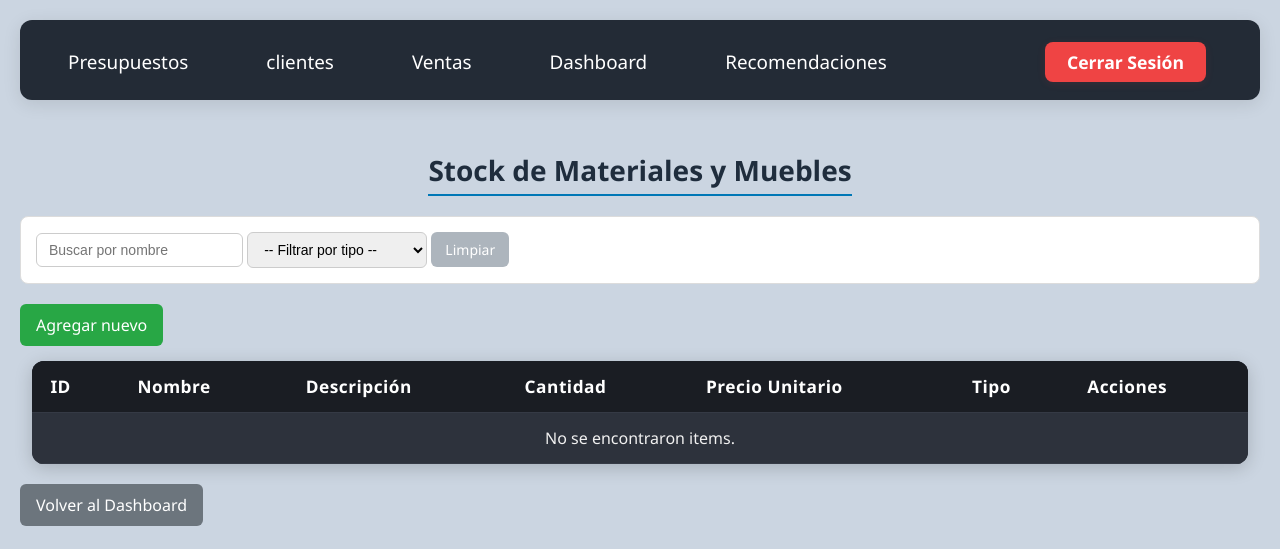
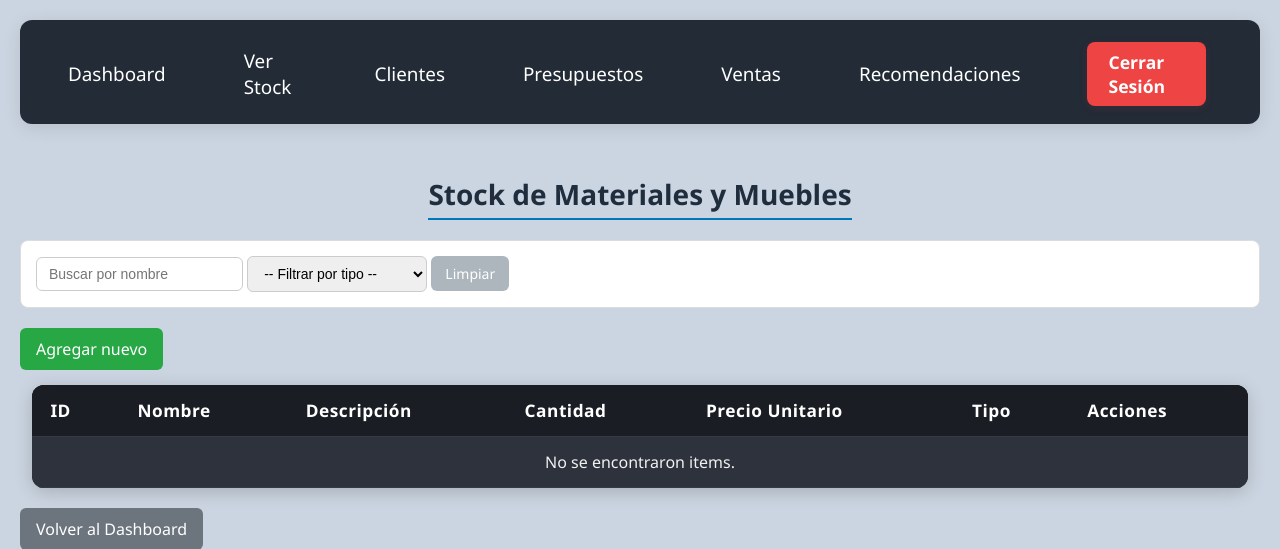
Before and after one commit to Kevinnyanez/APPYSTUDIOS, a PHP site: page /stock.php in a window 1280 px wide. Shown: the top 549 px of the page. Run offline with PHP 8.4, Linux system fonts and the light colour scheme; the visitor is signed in with stand-in values (Sample User, id 1); data that the repository does not hold is empty.

Commit message:
nuevo headder y barra de navegacion

```diff
--- /dev/null
+++ b/header.php
@@ -0,0 +1,69 @@
+<?php
+// Header de navegación unificado para toda la app
+?>
+<style>
+nav.appy-navbar {
+  background: #232b36;
+  border-radius: 12px;
+  padding: 22px 36px 18px 36px;
+  margin-bottom: 32px;
+  display: flex;
+  align-items: center;
+  gap: 36px;
+  box-shadow: 0 4px 18px rgba(0,0,0,0.10);
+  position: sticky;
+  top: 0;
+  z-index: 100;
+}
+nav.appy-navbar a {
+  color: #fff;
+  text-decoration: none;
+  font-size: 1.18rem;
+  font-weight: 500;
+  margin-right: 18px;
+  transition: color 0.18s, background 0.18s, box-shadow 0.18s;
+  padding: 6px 12px;
+  border-radius: 6px;
+}
+nav.appy-navbar a:hover {
+  background: #0077b6;
+  color: #fff;
+  box-shadow: 0 2px 8px rgba(0,119,182,0.10);
+}
+nav.appy-navbar .logout {
+  margin-left: auto;
+  background: #ef4444;
+  color: #fff;
+  font-weight: 700;
+  border-radius: 8px;
+  padding: 8px 22px;
+  font-size: 1.1rem;
+  box-shadow: 0 2px 8px rgba(239,68,68,0.10);
+  transition: background 0.18s, color 0.18s;
+}
+nav.appy-navbar .logout:hover {
+  background: #b91c1c;
+  color: #fff;
+}
+@media (max-width: 900px) {
+  nav.appy-navbar {
+    flex-wrap: wrap;
+    gap: 10px;
+    padding: 12px 8px 10px 8px;
+  }
+  nav.appy-navbar a {
+    font-size: 1rem;
+    margin-right: 8px;
+    padding: 6px 8px;
+  }
+}
+</style>
+<nav class="appy-navbar">
+    <a href="dashboard.php">Dashboard</a>
+    <a href="stock.php">Ver Stock</a>
+    <a href="clientes.php">Clientes</a>
+    <a href="presupuestos.php">Presupuestos</a>
+    <a href="ventas.php">Ventas</a>
+    <a href="recomendaciones.php">Recomendaciones</a>
+    <a href="logout.php" class="logout">Cerrar Sesión</a>
+</nav>
--- a/stock.php
+++ b/stock.php
@@ -381,15 +381,7 @@ nav .logout:hover {
 </style>
 </head>
 <body>
-
-<nav>
-    <a href="presupuestos.php">Presupuestos</a>
-    <a href="clientes.php">clientes</a>
-    <a href="ventas.php">Ventas</a>
-    <a href="dashboard.php">Dashboard</a>
-    <a href="recomendaciones.php">Recomendaciones</a>
-    <a href="logout.php" class="logout">Cerrar Sesión</a>
-</nav>
+<?php include 'header.php'; ?>
 
 <div style="text-align: center;">
   <h1 class="Stock-esti">Stock de Materiales y Muebles</h1>
```
Also changed, not shown: clientes.php (+1 -9 lines), dashboard.php (+1 -8 lines), presupuestos.php (+1 -9 lines), recomendaciones.php (+1 -9 lines), ventas.php (+1 -8 lines).
